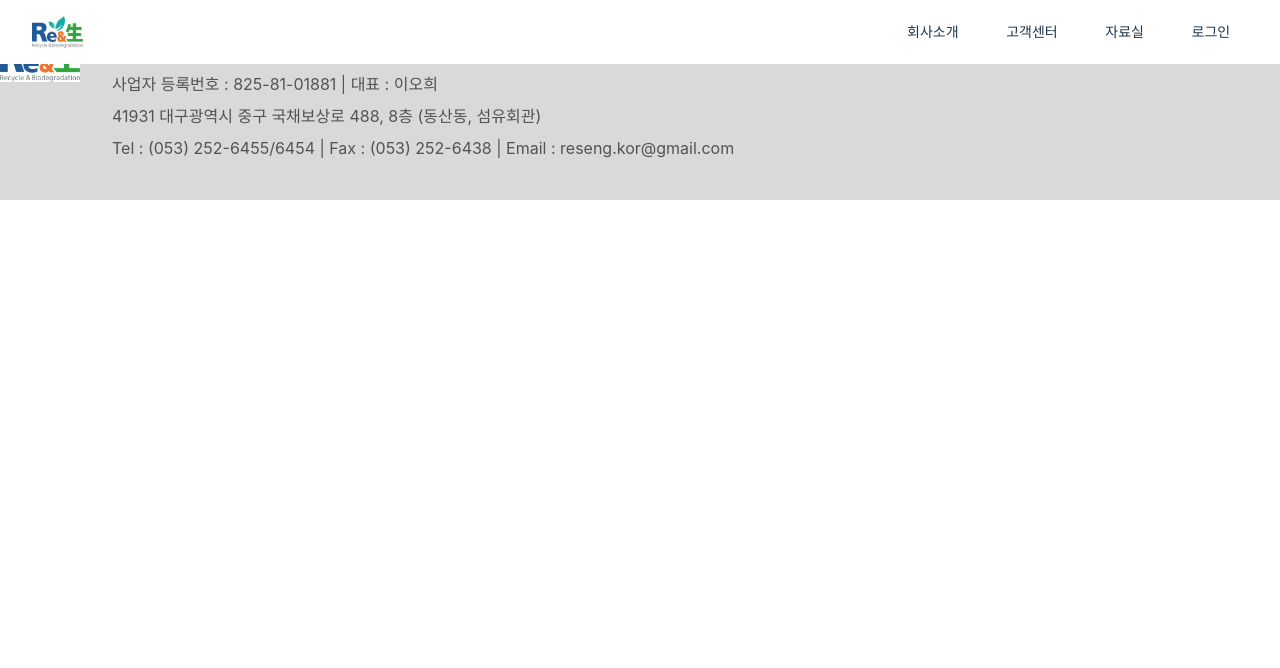
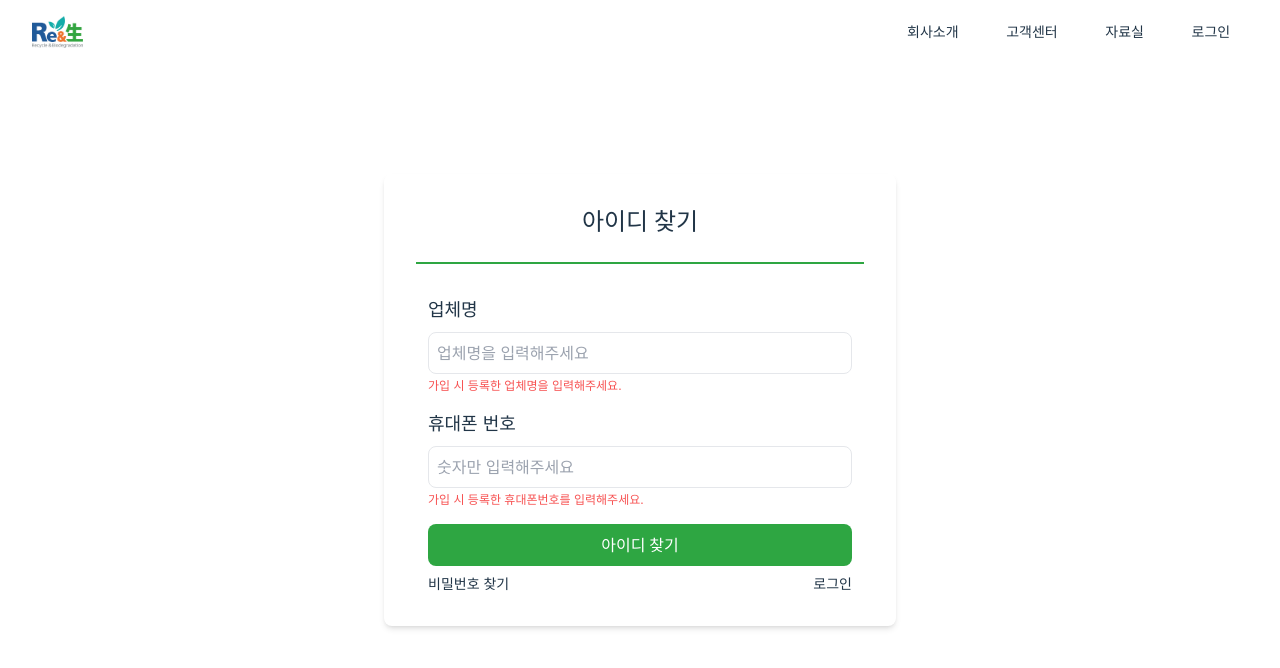
Before and after one commit to reseng-korea/reseng.kor-dev, a React (Vite) app in the folder FE/reseng/: page /id in a window 1280 px wide. Shown: the top 668 px of the page. Built offline with nearby package versions, Linux system fonts and the light colour scheme.

Commit message:
Feat: 아이디 찾기 UI 개발

```diff
--- a/FE/reseng/src/App.jsx
+++ b/FE/reseng/src/App.jsx
@@ -2,15 +2,21 @@ import { useState, useEffect, useRef } from 'react';
 import { BrowserRouter as Router, Routes, Route } from 'react-router-dom';
 
 import './App.css';
+
 import Navbar from './components/Navbar';
-
-import MainFirstPage from './pages/MainFirstPage';
-import MainSecondPage from './pages/MainSecondPage';
-import MainThirdPage from './pages/MainThirdPage';
-import MainFourthPage from './pages/MainFourthPage';
 import Footer from './components/Footer';
 
-import LoginPage from './pages/LoginPage';
+// main
+import MainFirstPage from './pages/main/MainFirstPage';
+import MainSecondPage from './pages/main/MainSecondPage';
+import MainThirdPage from './pages/main/MainThirdPage';
+import MainFourthPage from './pages/main/MainFourthPage';
+
+// auth
+import LoginPage from './pages/auth/LoginPage';
+import SignupPage from './pages/auth/SignupPage';
+import FindIdPage from './pages/auth/FindIdPage';
+import FindPasswordPage from './pages/auth/FindPasswordPage';
 
 function App() {
   return (
@@ -27,13 +33,19 @@ function App() {
                 <MainSecondPage />
                 <MainThirdPage />
                 <MainFourthPage />
+                <Footer />
               </>
             }
           />
-          {/* 로그인페이지 */}
+          {/* 로그인 페이지 */}
           <Route path="/login" element={<LoginPage />} />
+          {/* 회원가입 페이지 */}
+          <Route path="/signup" element={<SignupPage />} />
+          {/* 로그인 찾기 페이지 */}
+          <Route path="/id" element={<FindIdPage />} />
+          {/* 비밀번호 찾기 페이지 */}
+          <Route path="/password" element={<FindPasswordPage />} />
         </Routes>
-        <Footer />
       </div>
     </Router>
   );
--- /dev/null
+++ b/FE/reseng/src/pages/auth/FindIdPage.jsx
@@ -0,0 +1,83 @@
+import React, { useState } from 'react';
+import { useNavigate } from 'react-router-dom';
+
+const FindIdPage = () => {
+  const [phone, setPhone] = useState('');
+
+  const handlePhoneChange = (e) => {
+    const value = e.target.value;
+    // 숫자만 입력 가능하도록 필터링
+    const filteredValue = value.replace(/[^0-9]/g, '');
+    setPhone(filteredValue);
+  };
+
+  // 페이지 이동
+  const navigate = useNavigate();
+
+  const handleLogin = () => {
+    navigate('/login');
+  };
+
+  const handleFindPassword = () => {
+    navigate('/password');
+  };
+
+  return (
+    <div className=" flex flex-col items-center justify-center h-screen">
+      <div className="w-full max-w-lg p-8 shadow-md rounded-lg">
+        <h1 className="text-2xl font-bold mb-6">아이디 찾기</h1>
+        <hr className="w-full border-t-2 border-[#2EA642] mb-6" />
+
+        {/* 업체명 */}
+        <div className="flex flex-col items-center px-3 py-2">
+          <label className="text-lg mb-2 self-start">업체명</label>
+          <input
+            type="text"
+            className="w-full border rounded-lg p-2 mb-1"
+            placeholder="업체명을 입력해주세요"
+          />
+          <span className="self-start text-xs text-[#F75252]">
+            가입 시 등록한 업체명을 입력해주세요.
+          </span>
+        </div>
+
+        {/* 휴대폰 번호 */}
+        <div className="flex flex-col items-center px-3 py-2">
+          <label className="text-lg mb-2 self-start">휴대폰 번호</label>
+          <input
+            type="tel"
+            maxLength="11"
+            value={phone}
+            onChange={handlePhoneChange}
+            className="border rounded-lg w-full p-2 mb-1"
+            placeholder="숫자만 입력해주세요"
+          />
+          <span className="self-start text-xs text-[#F75252]">
+            가입 시 등록한 휴대폰번호를 입력해주세요.
+          </span>
+        </div>
+
+        {/* 로그인 버튼 */}
+        <div className="flex flex-col items-center px-3 py-2">
+          <button
+            type="submit"
+            className="w-full bg-[#2EA642] text-white font-bold py-2 px-4 rounded-lg hover:bg-green-600"
+          >
+            아이디 찾기
+          </button>
+        </div>
+
+        {/* 아이디, 비번 찾기 */}
+        <div className="flex items-center justify-between px-3 ">
+          <span onClick={handleFindPassword} className="cursor-pointer text-sm">
+            비밀번호 찾기
+          </span>
+          <span onClick={handleLogin} className="cursor-pointer text-sm">
+            로그인
+          </span>
+        </div>
+      </div>
+    </div>
+  );
+};
+export default FindIdPage;
--- /dev/null
+++ b/FE/reseng/src/pages/auth/FindPasswordPage.jsx
@@ -0,0 +1,9 @@
+const FindPasswordPage = () => {
+  return (
+    <>
+      <div>비번 페이지</div>
+    </>
+  );
+};
+
+export default FindPasswordPage;
--- a/FE/reseng/src/pages/LoginPage.jsx
+++ b/FE/reseng/src/pages/auth/LoginPage.jsx
@@ -1,8 +1,10 @@
 import React, { useState } from 'react';
 
-import login from '../assets/login.png';
-import kakao from '../assets/kakao_logo.png';
-import google from '../assets/google_logo.png';
+import { useNavigate } from 'react-router-dom';
+
+import login from './../../assets/login.png';
+import kakao from './../../assets/kakao_logo.png';
+import google from './../../assets/google_logo.png';
 
 import { IoIosMail, IoIosLock } from 'react-icons/io';
 
@@ -10,6 +12,21 @@ const LoginPage = () => {
   // 사용자 입력 상태 관리
   const [email, setEmail] = useState('');
   const [password, setPassword] = useState('');
+
+  // 페이지 이동
+  const navigate = useNavigate();
+
+  const handleFindPassword = () => {
+    navigate('/password');
+  };
+
+  const handleFindId = () => {
+    navigate('/id');
+  };
+
+  const handleSignUp = () => {
+    navigate('/signup');
+  };
 
   const handleSubmit = (e) => {
     e.preventDefault();
@@ -80,19 +97,28 @@ const LoginPage = () => {
 
             {/* 비번, 아이디 찾기, 회원가입 */}
             <div className="mb-4 flex items-center justify-between px-3 py-2">
-              <span className="text-[8px] sm:text-xs md:text-sm lg:text-sm">
+              <span
+                onClick={handleFindPassword}
+                className="text-[8px] sm:text-xs md:text-sm lg:text-sm cursor-pointer"
+              >
                 비밀번호 찾기
               </span>
               <span className="text-[8px] sm:text-xs md:text-sm lg:text-sm">
                 |
               </span>
-              <span className="text-[8px] sm:text-xs md:text-sm lg:text-sm">
+              <span
+                onClick={handleFindId}
+                className="text-[8px] sm:text-xs md:text-sm lg:text-sm cursor-pointer"
+              >
                 아이디 찾기
               </span>
               <span className="text-[8px] sm:text-xs md:text-sm lg:text-sm">
                 |
               </span>
-              <span className="text-[8px] sm:text-xs md:text-sm lg:text-sm">
+              <span
+                onClick={handleSignUp}
+                className="text-[8px] sm:text-xs md:text-sm lg:text-sm cursor-pointer"
+              >
                 회원가입
               </span>
             </div>
--- /dev/null
+++ b/FE/reseng/src/pages/auth/SignupPage.jsx
@@ -0,0 +1,9 @@
+const SignupPage = () => {
+  return (
+    <>
+      <div>회원가입</div>
+    </>
+  );
+};
+
+export default SignupPage;
--- a/FE/reseng/src/pages/MainFourthPage.jsx
+++ b/FE/reseng/src/pages/main/MainFourthPage.jsx
@@ -1,10 +1,10 @@
 import React, { useRef, useState, useEffect } from 'react';
 
 // 이미지 import
-import main4 from '../assets/main4.png';
-import main44 from '../assets/main44_1.png';
+import main4 from './../../assets/main4.png';
+import main44 from './../../assets/main44_1.png';
 
-import Layout from '../components/Layouts';
+import Layout from '../../components/Layouts';
 
 const MainFourthPage = () => {
   const h2Ref = useRef(null); // h2 요소 참조
--- a/FE/reseng/src/pages/MainSecondPage.jsx
+++ b/FE/reseng/src/pages/main/MainSecondPage.jsx
@@ -1,9 +1,9 @@
 import React, { useRef, useState, useEffect } from 'react';
 
 // 이미지
-import reseng from '../assets/reandseng.png';
-import cycle from '../assets/cycle.png';
-import Layout from '../components/Layouts';
+import reseng from './../../assets/reandseng.png';
+import cycle from './../../assets/cycle.png';
+import Layout from '../../components/Layouts';
 
 const MainSecondPage = () => {
   const secondPageRef = useRef(null);
```
Also changed, not shown: FE/reseng/src/pages/main/MainFirstPage.jsx (renamed from FE/reseng/src/pages/MainFirstPage.jsx, +4 -4 lines), FE/reseng/src/pages/main/MainThirdPage.jsx (renamed from FE/reseng/src/pages/MainThirdPage.jsx, +4 -4 lines).
